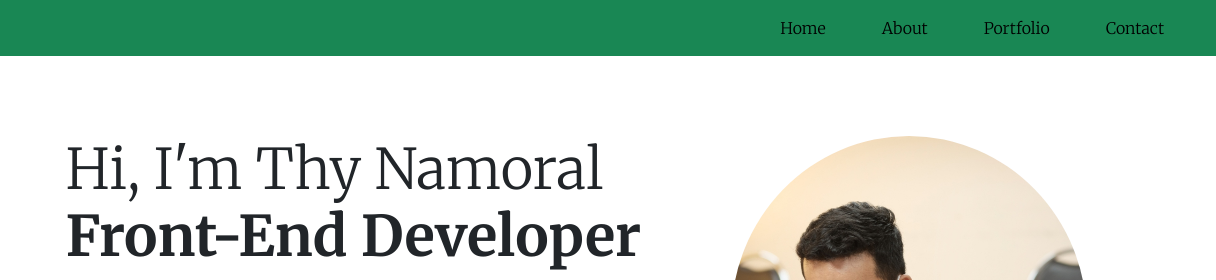
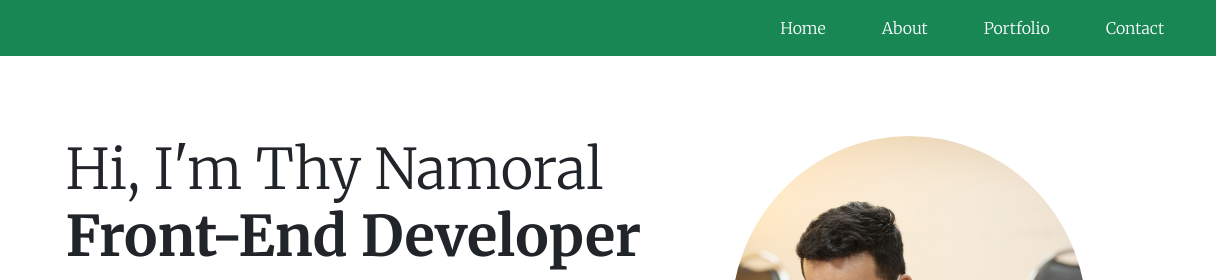
Before and after one commit to thynamoral/bootstrap-portfolio, a plain HTML site: page index.html in a window 1280 px wide. Shown: the top 280 px of the page, 64-1280 px from the left. Drawn offline with nearby package versions, Linux system fonts and the light colour scheme.

Commit message:
Update index.html

```diff
--- a/index.html
+++ b/index.html
@@ -17,10 +17,10 @@
                 <img src="images/home.png" alt="">
             </a>
             <div class="nav">
-                <a href="" class="nav-link me-4 text-black">Home</a>
-                <a href="" class="nav-link me-4 text-black">About</a>
-                <a href="" class="nav-link me-4 text-black">Portfolio</a>
-                <a href="" class="nav-link me-4 text-black">Contact</a>
+                <a href="" class="nav-link me-4 text-white">Home</a>
+                <a href="" class="nav-link me-4 text-white">About</a>
+                <a href="" class="nav-link me-4 text-white">Portfolio</a>
+                <a href="" class="nav-link me-4 text-white">Contact</a>
             </div>
         </div>
     </nav>
```
